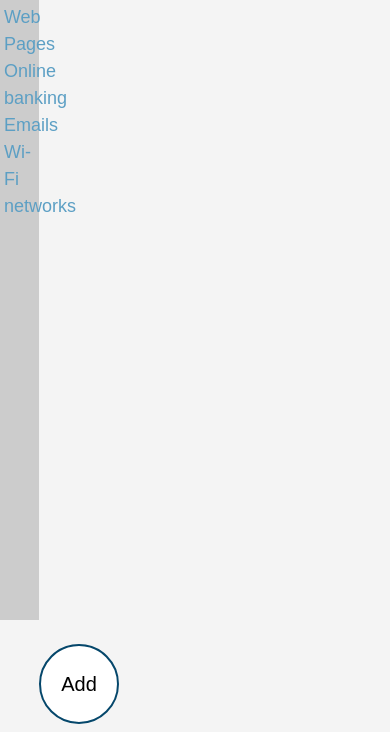
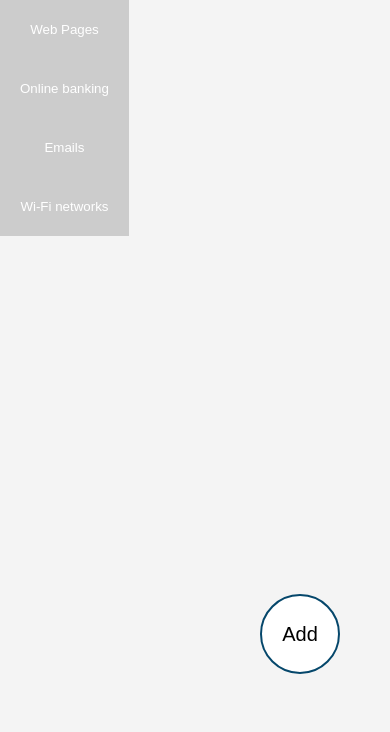
Before and after one commit to alinciocoveanu/Passer, a PHP site: page /account.html in a window 390 px wide. Shown: the part 112-844 px from the top of the page. Run offline with PHP 8.4, Linux system fonts and the light colour scheme.

Commit message:
responsiveness

```diff
--- a/Front-End/account.html
+++ b/Front-End/account.html
@@ -11,7 +11,7 @@
         <header style="min-height: 100px">
             <div class="container" id="enervant">
                 <div id="branding">
-                    <a href="index.html">
+                    <a class="logo">
                         <img src="images/logo_transparent.png">
                     </a>
                 </div>
@@ -33,7 +33,7 @@
                         <button class="dropdown-button">Username</button>
                         <div class="dropdownContent">
                             <a href="#">Account settings</a>
-                            <a href="#">Log out</a>
+                            <a href="index.html">Log out</a>
                         </div>
                     </div>
                 </nav>
@@ -41,17 +41,18 @@
         </header>
 
         <div id="leftMenu">
-            <ul>
-                <li><a href="#">Web Pages</a></li>
-                <li><a href="#">Online banking</a></li>
-                <li><a href="#">Emails</a></li>
-                <li><a href="#">Wi-Fi networks</a></li>
-            </ul>
+            <button class="leftMenuButton" href="#">Web Pages</button>
+            <button class="leftMenuButton" href="#">Online banking</button>
+            <button class="leftMenuButton" href="#">Emails</button>
+            <button class="leftMenuButton" href="#">Wi-Fi networks</button>
         </div>
         <div id="rigthBox">
-            <div class="container">
-                <button type="submit">Add</button>
+            <div class="rButton">
+                <button id="addButton" type="submit">Add</button>
             </div>
+            <div id="itemList">
+            </div>
+
         </div>
 
     </body>
--- a/Front-End/css/style.css
+++ b/Front-End/css/style.css
@@ -78,6 +78,7 @@ header a:hover {
 
 #showcase {
     min-height: 400px;
+    margin-bottom: 20px;
     background: url("../images/logo-test.png") no-repeat 0 -400px;
     text-align: center;
     color: #ffffff;
@@ -106,6 +107,12 @@ header a:hover {
 
 #boxes .box img {
     width: 100px;
+}
+
+#boxes .container {
+    display: flex;
+    justify-content: center;
+    flex-flow: row wrap;
 }
 
 footer {
@@ -285,9 +292,12 @@ button:hover{
 }
 
 #leftMenu {
+    display: flex;
+    flex-flow: column wrap;
     float: left;
     width: 10%;
-    height: 620px;
+    min-width: fit-content;
+    min-height: -webkit-fill-available;
     background-color: #cccccc;
     -webkit-box-sizing: border-box;
     -moz-box-sizing: border-box;
@@ -311,18 +321,19 @@ button:hover{
 }
 
 #rigthBox {
+    display: flex;
     float: right;
     width: 90%;
 }
 
-#rigthBox .container button {
+#addButton {
     text-align: center;
     font-size: 20px;
-    position: absolute;
+    position: fixed;
     background-color: white;
     color: black;
-    padding: 10px;
-    bottom: 0px;
+    right: 50px;
+    bottom: 50px;
     border-radius: 50%;
     width: 80px;
     height: 80px;
@@ -332,7 +343,11 @@ button:hover{
     -webkit-transition-duration: 0.4s;
 }
 
-#rigthBox .container button:hover {
+#addButton:hover {
     background-color: #05476B;
     color: white;
 }
+
+.leftMenuButton {
+    background-color: initial;
+}
```
Also changed, not shown: Front-End/index.html (+5 -16 lines).
